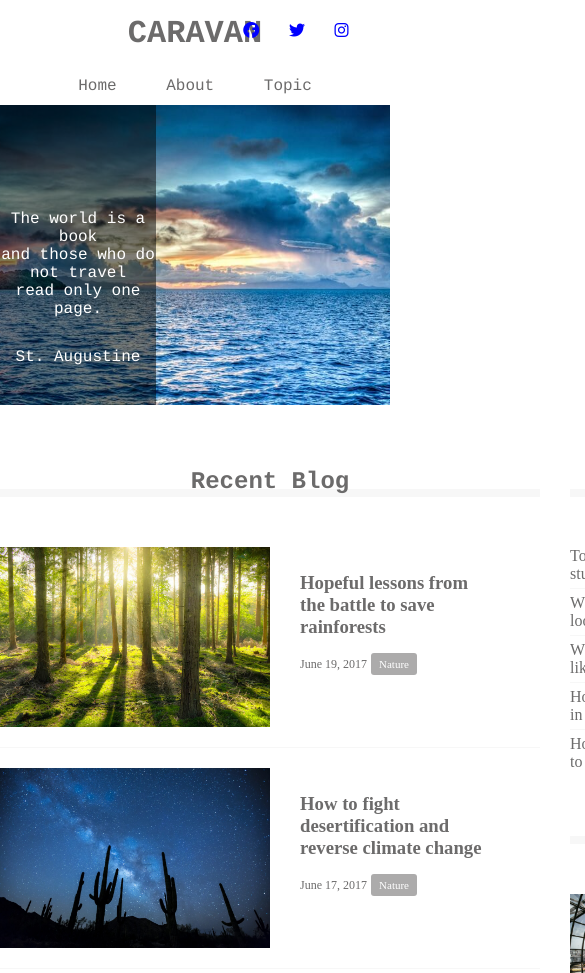
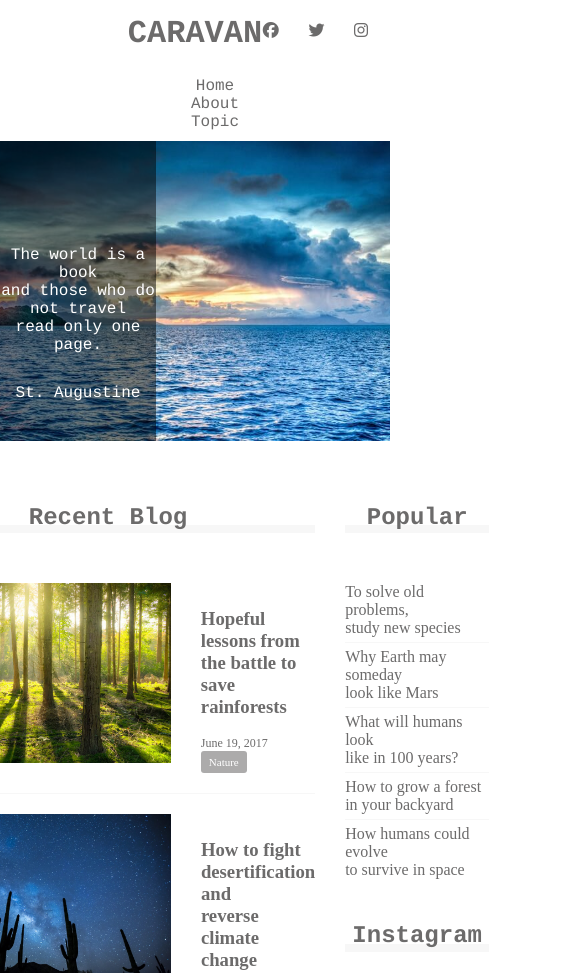
Before and after one commit to kitacat51/caravan, a plain HTML site: page index.html in a window 390 px wide. Shown: the top 973 px of the page, 585 px wide, since content can reach past the window. Drawn offline with Linux system fonts and the light colour scheme.

Commit message:
media思考

```diff
--- a/style.css
+++ b/style.css
@@ -227,24 +227,21 @@ footer{
   color: #fff;
 }
 
-.social i{
-  color: black;
-}
-
-@media screen and (max-width:1024px){
-  .social i {
-    color: green;
-  }
-}
-
-@media screen and (max-width:768px){
-  .social i {
-    color: red;
-  }
-}
 
 @media screen and (max-width:425px){
-  .social i {
-    color: blue;
+  header{
+    width: 100%;
   }
+
+  .nav-list{
+    width:100%;
+    }
+  .nav-list-item{
+    width: 100%;
+  }
+
+  main{
+    width: 100%;
+  }
+
 }
```
